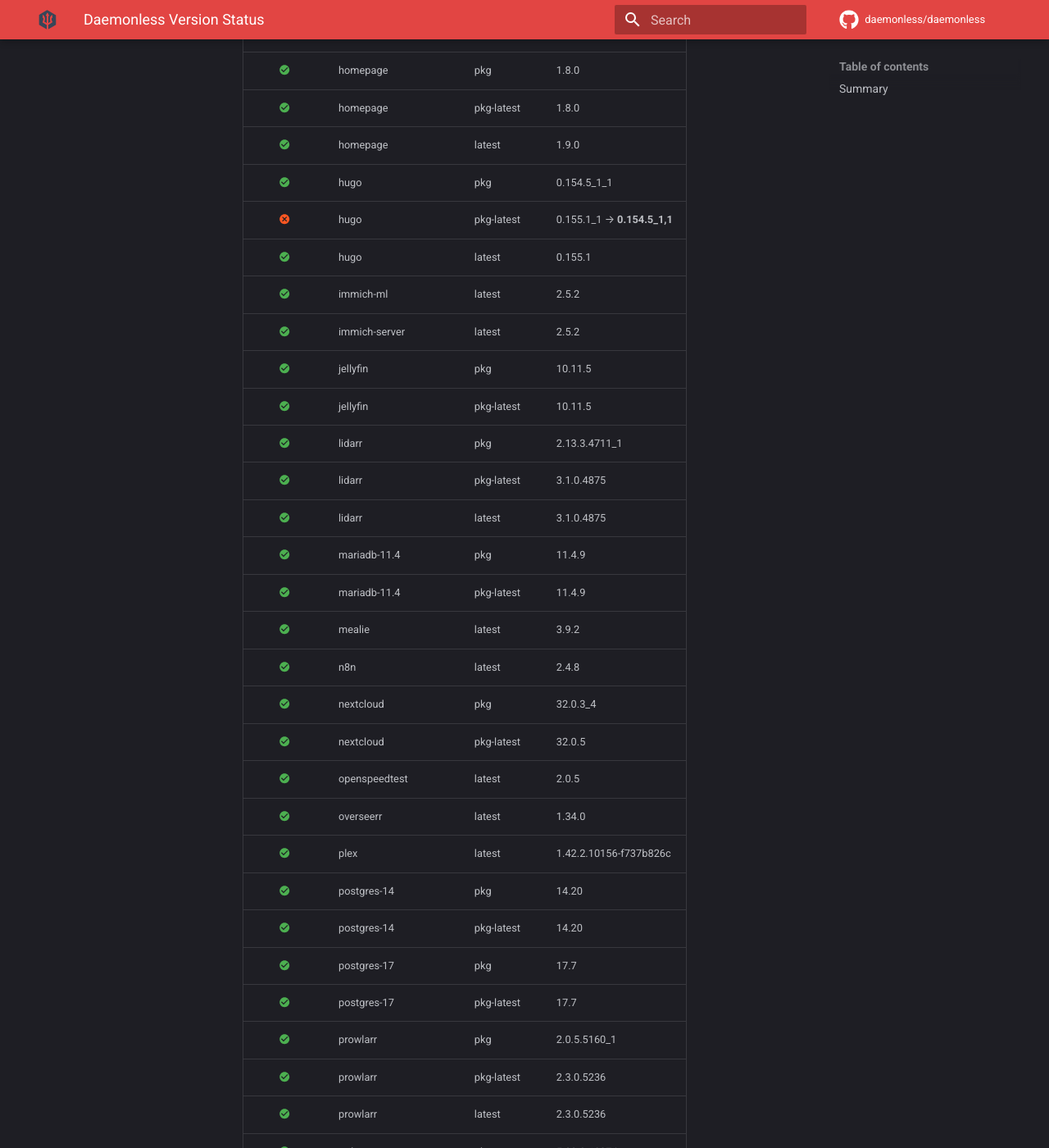
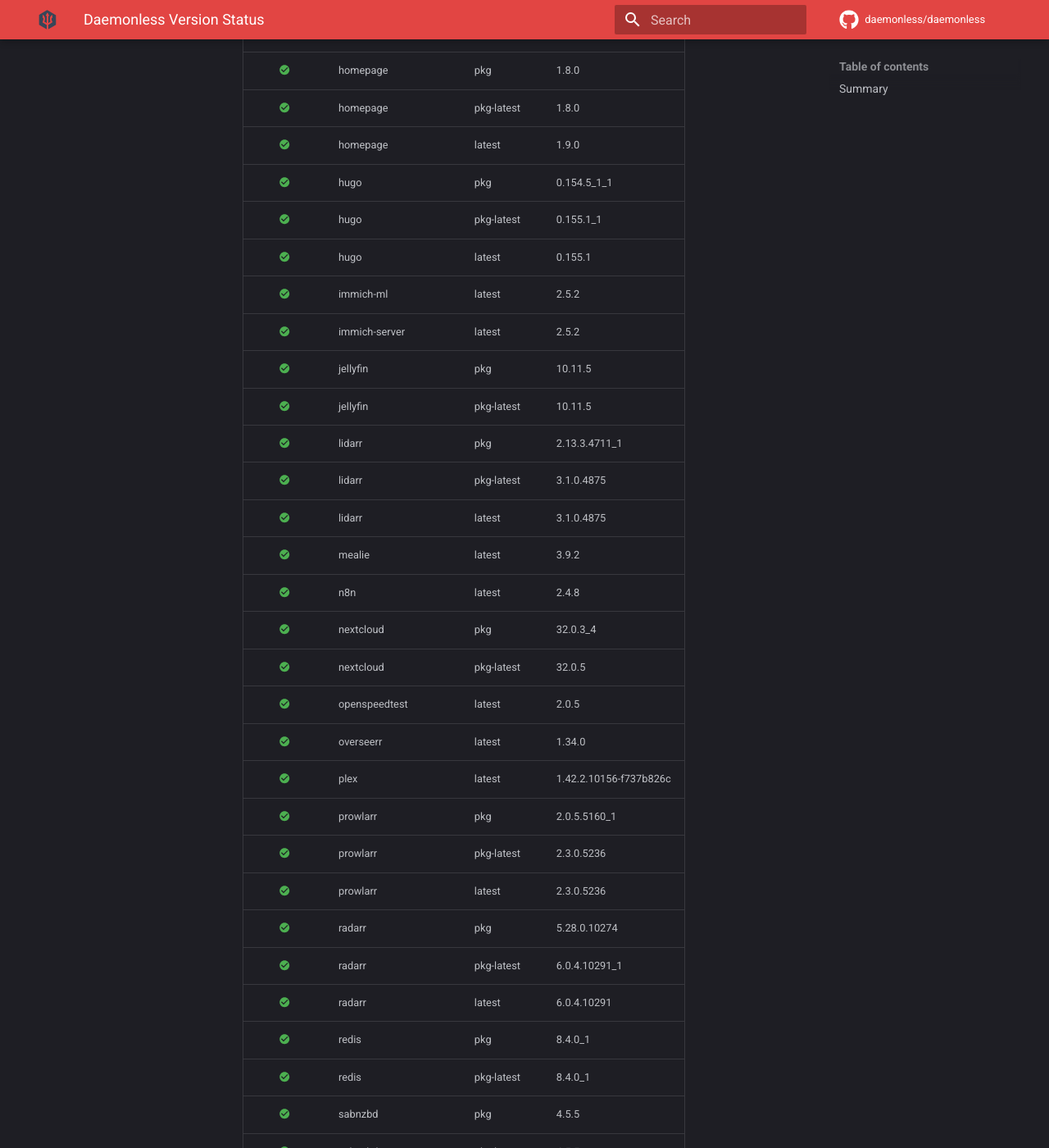
Before and after one commit to daemonless/daemonless-io, an MkDocs documentation site: the page built from docs/status.md, in a window 1280 px wide and 1400 px high, scrolled down 619 px. Shown: the whole window at 82% size. Built offline with MkDocs 1.6.1 and Material for MkDocs 9.7.7, drawn with Linux system fonts in a browser that asks for light colours; comment, search, counter and statistics services are not loaded; some of the changed text lies outside the part shown.

Commit message:
Update version status [skip ci]

```diff
--- a/docs/status.md
+++ b/docs/status.md
@@ -15,7 +15,7 @@
 | :material-check-circle:{ .current } | homepage | pkg-latest | 1.8.0 |
 | :material-check-circle:{ .current } | homepage | latest | 1.9.0 |
 | :material-check-circle:{ .current } | hugo | pkg | 0.154.5_1_1 |
-| :material-close-circle:{ .outdated } | hugo | pkg-latest | 0.155.1_1 → **0.154.5_1,1** |
+| :material-check-circle:{ .current } | hugo | pkg-latest | 0.155.1_1 |
 | :material-check-circle:{ .current } | hugo | latest | 0.155.1 |
 | :material-check-circle:{ .current } | immich-ml | latest | 2.5.2 |
 | :material-check-circle:{ .current } | immich-server | latest | 2.5.2 |
@@ -24,8 +24,6 @@
 | :material-check-circle:{ .current } | lidarr | pkg | 2.13.3.4711_1 |
 | :material-check-circle:{ .current } | lidarr | pkg-latest | 3.1.0.4875 |
 | :material-check-circle:{ .current } | lidarr | latest | 3.1.0.4875 |
-| :material-check-circle:{ .current } | mariadb-11.4 | pkg | 11.4.9 |
-| :material-check-circle:{ .current } | mariadb-11.4 | pkg-latest | 11.4.9 |
 | :material-check-circle:{ .current } | mealie | latest | 3.9.2 |
 | :material-check-circle:{ .current } | n8n | latest | 2.4.8 |
 | :material-check-circle:{ .current } | nextcloud | pkg | 32.0.3_4 |
@@ -33,10 +31,6 @@
 | :material-check-circle:{ .current } | openspeedtest | latest | 2.0.5 |
 | :material-check-circle:{ .current } | overseerr | latest | 1.34.0 |
 | :material-check-circle:{ .current } | plex | latest | 1.42.2.10156-f737b826c |
-| :material-check-circle:{ .current } | postgres-14 | pkg | 14.20 |
-| :material-check-circle:{ .current } | postgres-14 | pkg-latest | 14.20 |
-| :material-check-circle:{ .current } | postgres-17 | pkg | 17.7 |
-| :material-check-circle:{ .current } | postgres-17 | pkg-latest | 17.7 |
 | :material-check-circle:{ .current } | prowlarr | pkg | 2.0.5.5160_1 |
 | :material-check-circle:{ .current } | prowlarr | pkg-latest | 2.3.0.5236 |
 | :material-check-circle:{ .current } | prowlarr | latest | 2.3.0.5236 |
@@ -55,7 +49,7 @@
 | :material-check-circle:{ .current } | sonarr | pkg-latest | 4.0.16.2944_1 |
 | :material-check-circle:{ .current } | sonarr | latest | 4.0.16.2944 |
 | :material-check-circle:{ .current } | tailscale | pkg | 1.92.5_1 |
-| :material-close-circle:{ .outdated } | tailscale | pkg-latest | 1.94.1 → **1.92.5_1** |
+| :material-check-circle:{ .current } | tailscale | pkg-latest | 1.94.1 |
 | :material-check-circle:{ .current } | tautulli | pkg | 2.16.0_1 |
 | :material-check-circle:{ .current } | tautulli | pkg-latest | 2.16.0_1 |
 | :material-check-circle:{ .current } | tautulli | latest | 2.16.0 |
```
Also changed, not shown: other parts of docs/status.md (+2 -2 lines).
